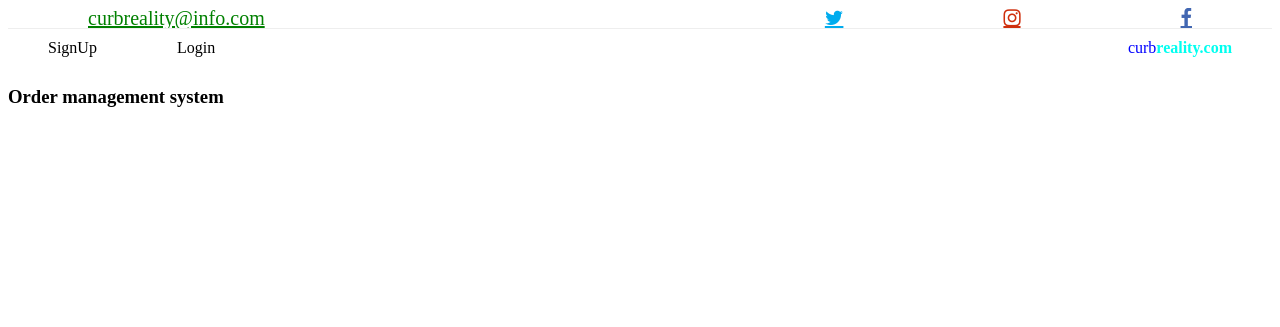
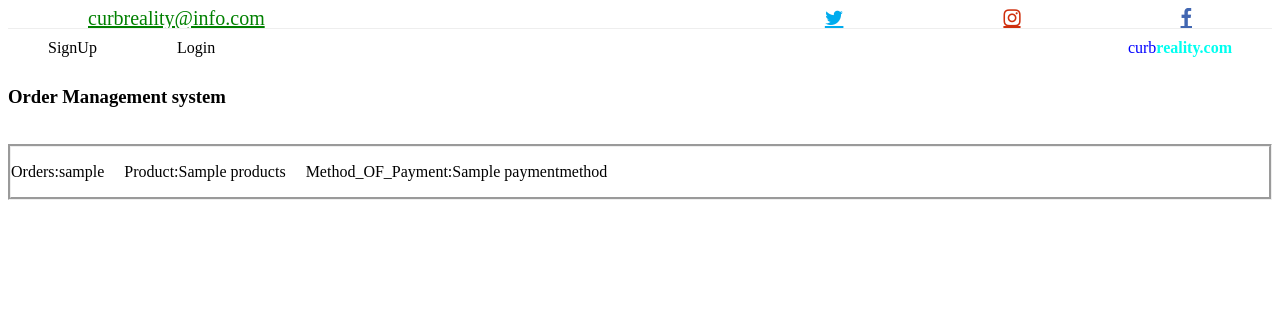
Before and after one commit to Bro70255/OMS, a Django app: template website/templates/index.html in a window 1280 px wide. Shown: the top 327 px of the page. Run offline with Django 3.2, Linux system fonts and the light colour scheme; the template is opened without the code that fills it: most values are stand-ins (such as "Sample title", 1, 10 or a date in 2020).

Commit message:
first commit-7

```diff
--- a/static/website/mystyle.css
+++ b/static/website/mystyle.css
@@ -1,3 +1,8 @@
+.order_container{
+    display: flex;
+    column-gap: 20px;
+    border-style: groove;
+}
 .login_container{
      display: flex;
      padding: 20px;
--- a/website/templates/index.html
+++ b/website/templates/index.html
@@ -4,6 +4,13 @@
 
 {% block content %}
 
-<h3>Order management system</h3>
+<h3>Order Management system</h3><br>
+{% for orders in orderlist_list %}
+<dev class ="order_container">
+       <p>Orders:{{ orders.username }}</p>
+        <p>Product:{{ orders.products }}</p>
+        <p>Method_OF_Payment:{{ orders.paymentmethod }}</p>
+</dev>
+{% endfor %}
 
 {% endblock %}ml>
--- a/website/views.py
+++ b/website/views.py
@@ -1,11 +1,12 @@
 from django.shortcuts import render, redirect
 from django.contrib.auth.models import User, auth
-from .models import Products,Checkout
+from .models import Products,Checkout,Orders
 from django.contrib import messages
 
 
 def index(request):
-    return render(request, 'index.html')
+    orderlist_list = Orders.objects.all()
+    return render(request, 'index.html',{'orderlist_list': orderlist_list})
 
 
 def logout(request):
```
